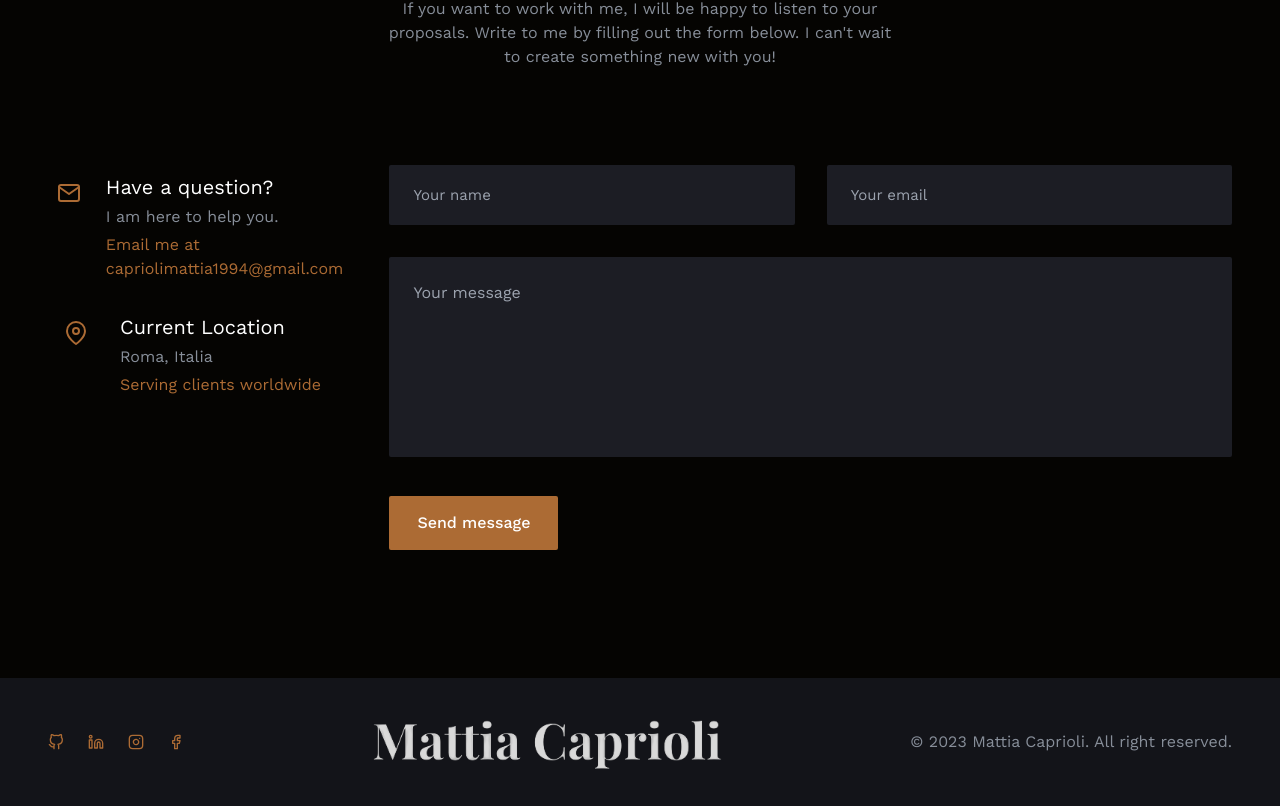
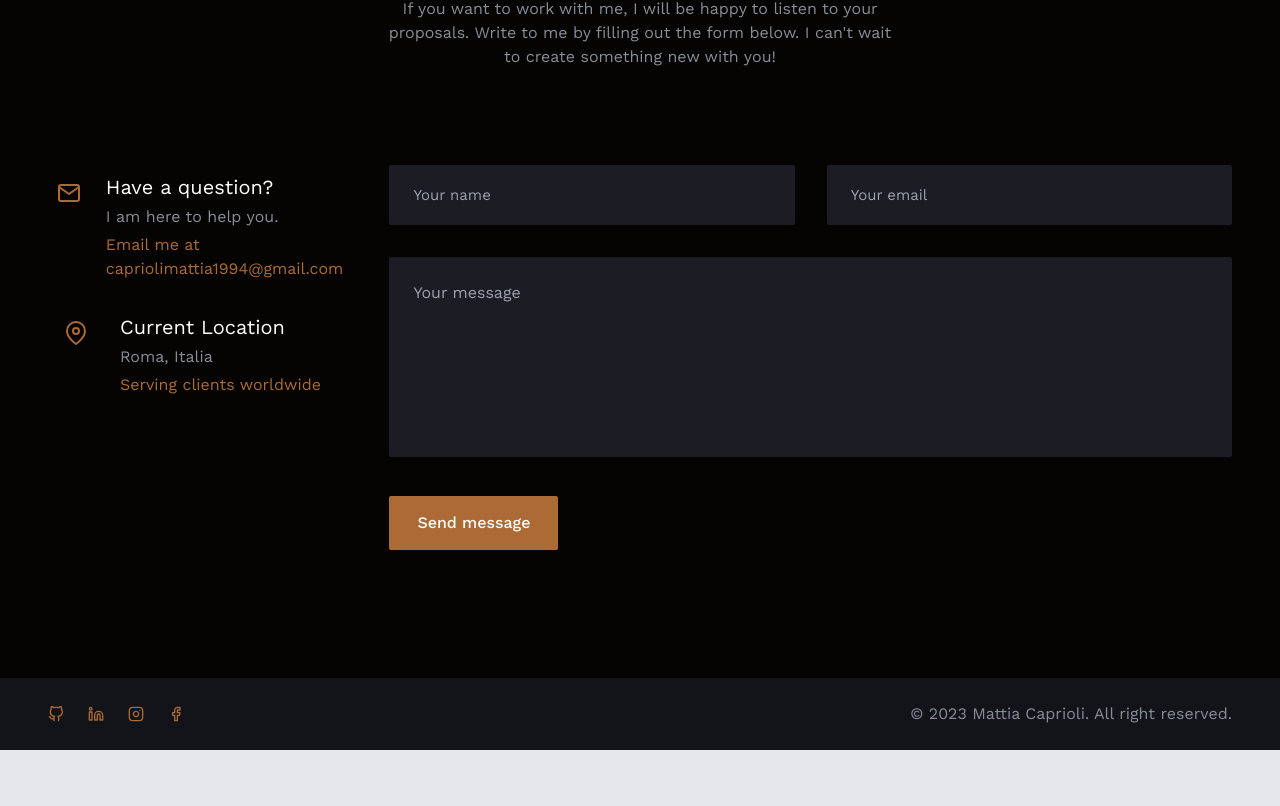
Before and after one commit to mattiacaprioli/portfolio-website-2024, a React (Create React App) app: page / in a window 1280 px wide. Shown: the part 3550-4356 px from the top of the page. After the commit the page ends 4300 px from the top, so only its background shows below. Built offline with nearby package versions, Linux system fonts and the light colour scheme; a web font is replaced by a local one.

Commit message:
sistemato footer

```diff
--- a/src/components/Footer.js
+++ b/src/components/Footer.js
@@ -2,9 +2,6 @@ import React from 'react';
 
 // import social data
 import {social} from '../data';
-
-// import logo
-import Logo from '../assets/img/Logo-Mattia.png'
 
 const Footer = () => {
   return (
@@ -28,11 +25,6 @@ const Footer = () => {
                 })}
             </div>
 
-            {/* logo */}
-            <div>
-                <img className='md:h-20' src={Logo} alt='' />
-            </div>
-
             {/* copyright */}
             <p>&copy; 2023 Mattia Caprioli. All right reserved.</p>
         </div>
```
